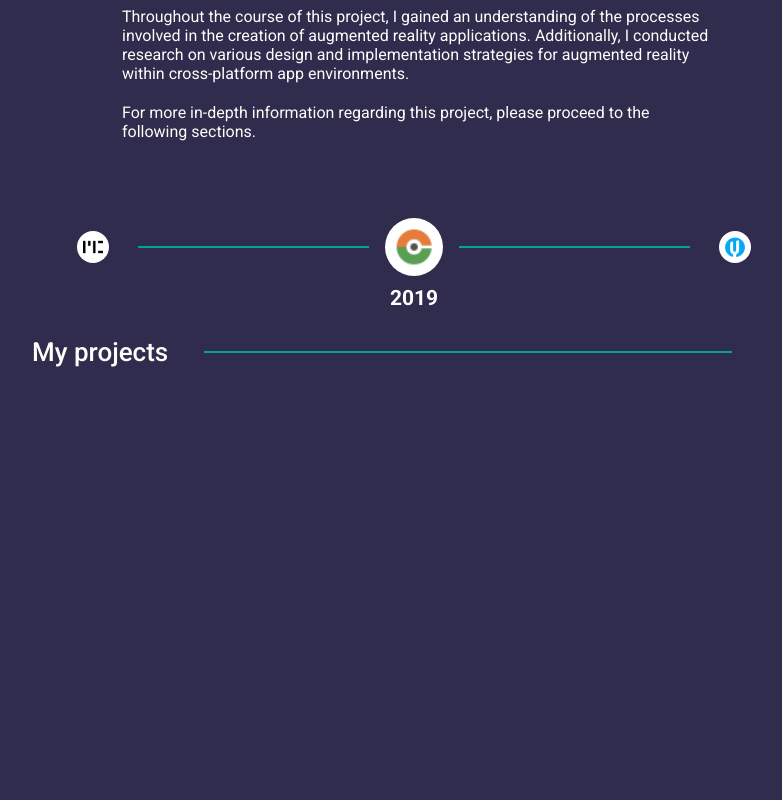
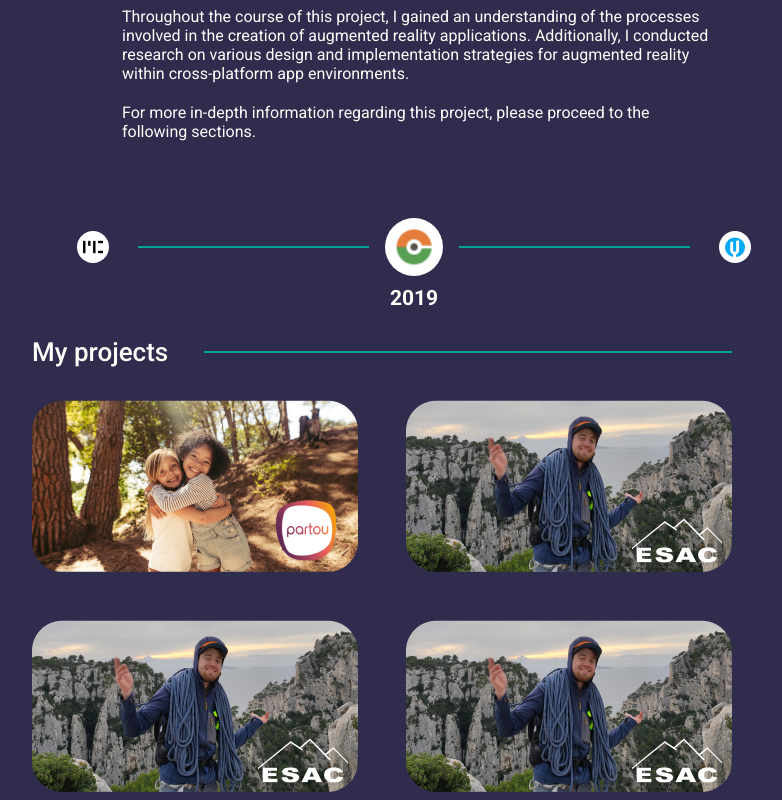
Before and after one commit to indiePeeters/portfolio, a Vue app in the folder web/: page / in a window 1280 px wide. Shown: the part 1712-2512 px from the top of the page, without its empty margins (258-1040 px from the left). Before the commit the page ends 2128 px from the top, so only its background shows below. Built offline with nearby package versions, Linux system fonts and the light colour scheme.

Commit message:
Added routing

```diff
--- a/web/src/App.vue
+++ b/web/src/App.vue
@@ -1,23 +1,9 @@
 <template>
   <div>
-    <div class="content">
-      <HomeHeader/>
-      <MySkills/>
-      <AboutMe/>
-      <MyExperience/>
-      <MyProjects/>
-      <RouterView />
-    </div>
+    <RouterView />
   </div>
 </template>
 
-<script setup lang="ts">
-import MySkills from '@/features/MySkills/MySkills.vue'
-import AboutMe from '@/features/AboutMe/AboutMe.vue'
-import MyExperience from '@/features/MyExperience/MyExperience.vue'
-import HomeHeader from '@/features/HomeHeader/HomeHeader.vue'
-import MyProjects from '@/features/MyProjects/MyProjects.vue';
-</script>
 
 <style lang="scss">
 @import '@/styles/index.scss';
@@ -28,24 +14,6 @@ body {
 </style>
 
 <style lang="scss" scoped>
-
-@media only screen and (max-width: 600px) {
-  .content {
-    padding-left: 16px;
-    padding-right: 16px;
-    width: calc(100% - 32px) !important
-  }
-}
-
-.content {
-  margin-left: auto;
-  margin-right: auto;
-  display: flex;
-  flex-direction: column;
-  row-gap: 40px;
-  max-width: 700px;
-  width: 100%;
-}
 
 header {
   line-height: 1.5;
--- a/web/src/features/MyExperience/ExperienceTimeline.vue
+++ b/web/src/features/MyExperience/ExperienceTimeline.vue
@@ -5,7 +5,7 @@
       <div class="timeline-icon" :class="{large: currentExperienceIndex == 0}" @click="onCurrentExperienceIndexChanged(0)">
         <img src="/assets/mapcreator.png" />
       </div>
-      <div class="timeline-year" :class="{hidden: currentExperienceIndex !== 0}">2019</div>
+      <div class="timeline-year" :class="{hidden: currentExperienceIndex !== 0}">2015</div>
     </div>
     <div class="line"></div>
 
@@ -51,7 +51,7 @@ export default defineComponent({
   },
   methods: {
     onCurrentExperienceIndexChanged(currentExperienceIndex : number) {
-      this.toggleSlideShow()
+      this.stopSlideShow()
       this.currentExperienceIndex = currentExperienceIndex
       this.$emit('onCurrentExperienceIndexChanged', currentExperienceIndex)
     },
@@ -67,13 +67,8 @@ export default defineComponent({
       }
       }, 5000);
     },
-    toggleSlideShow() {
-      if (this.isSlideShowEnabled) {
-        clearInterval(this.intervalId);
-      } else {
-        this.startSlideShow();
-      }
-      this.isSlideShowEnabled = !this.isSlideShowEnabled;
+    stopSlideShow() {
+      this.isSlideShowEnabled = false
     },
   }
 })
--- a/web/src/features/MyExperience/MyExperience.vue
+++ b/web/src/features/MyExperience/MyExperience.vue
@@ -63,7 +63,7 @@ export default defineComponent({
         roleTitle: globalTranslations.value.experience.titles.whyellowTitle,
         company: globalTranslations.value.experience.companies.whyellow,
         roleDescription: globalTranslations.value.experience.descriptions.whyellowDescription,
-        startYear: 2019,
+        startYear: 2015,
         endYear: NaN
       },
     ]
--- a/web/src/features/MyProjects/MyProjects.vue
+++ b/web/src/features/MyProjects/MyProjects.vue
@@ -4,10 +4,37 @@
         <div class="projects-title"><a id="my-projects">My projects</a></div>
         <div class="line"/>
     </div>
+    <div class="projects">
+      <img src="/assets/projects/partou/partou.png" @click="onProjectClicked('partou')"/>
+      <img src="/assets/projects/esac/esac.png" @click="onProjectClicked('skal')"/>
+      <img src="/assets/projects/esac/esac.png" @click="onProjectClicked('esac')"/>
+      <img src="/assets/projects/esac/esac.png"  @click="onProjectClicked('campervan')"/>
+    </div>
   </div>
 </template>
 
+<script lang="ts">
+import { ROUTES } from '@/router';
+import { defineComponent } from 'vue'
+export default defineComponent({
+  methods: {
+    onProjectClicked(projectName : string) : void {
+      this.$router.push({ name: ROUTES.project, params: { projectName } })
+    }
+  }
+})
+</script>
+
 <style lang="scss">
+
+.projects {
+  display: flex;
+  flex-direction: row;
+  flex-basis: calc(50% - 48px);
+  gap: 48px;
+  flex-wrap: wrap;
+}
+
 .projects-container {
   width: 100%;
   height: 100%;
--- a/web/src/features/MySkills/MySkills.vue
+++ b/web/src/features/MySkills/MySkills.vue
@@ -87,12 +87,11 @@ export default defineComponent({
     },
     startAutoScroll () {
       this.autoScrollEnabled = true;
-      this.autoScroll();
     },
     autoScroll() {
       if(this.skillsContainer && this.skillsContainer && this.autoScrollEnabled) {
-        this.skillsContainer.scrollBy(0, 2)
-        setTimeout(this.autoScroll, 50);
+        this.skillsContainer.scrollBy(0, 1.5)
+        setTimeout(this.autoScroll, 60);
       }
     }
   }
--- a/web/src/router/index.ts
+++ b/web/src/router/index.ts
@@ -1,22 +1,28 @@
 import { createRouter, createWebHistory } from 'vue-router'
-import HomeView from '../views/HomeView.vue'
+import HomeView from '@/views/HomeView.vue'
+import ProjectView from '@/views/ProjectView.vue'
+
+export const ROUTES = {
+  home: 'home',
+  project: 'project'
+}
+
 
 const router = createRouter({
   history: createWebHistory(import.meta.env.BASE_URL),
   routes: [
     {
       path: '/',
-      name: 'home',
+      name: ROUTES.home,
       component: HomeView
     },
     {
-      path: '/about',
-      name: 'about',
-      // route level code-splitting
-      // this generates a separate chunk (About.[hash].js) for this route
-      // which is lazy-loaded when the route is visited.
-      component: HomeView
-    }
+      path: '/projects/:projectName',
+      name: ROUTES.project,
+      component: ProjectView,
+      props: true, // This allows the route params to be passed as props to the component
+    },
+
   ]
 })
 
--- a/web/src/views/HomeView.vue
+++ b/web/src/views/HomeView.vue
@@ -1,8 +1,40 @@
+<template>
+  <main>
+    <div class="content">
+      <HomeHeader/>
+      <MySkills/>
+      <AboutMe/>
+      <MyExperience/>
+      <MyProjects/>
+    </div>
+  </main>
+</template>
+
 <script setup lang="ts">
-
+import MySkills from '@/features/MySkills/MySkills.vue'
+import AboutMe from '@/features/AboutMe/AboutMe.vue'
+import MyExperience from '@/features/MyExperience/MyExperience.vue'
+import HomeHeader from '@/features/HomeHeader/HomeHeader.vue'
+import MyProjects from '@/features/MyProjects/MyProjects.vue';
 </script>
 
-<template>
-  <main>
-  </main>
-</template>
+<style lang="scss">
+
+@media only screen and (max-width: 600px) {
+  .content {
+    padding-left: 16px;
+    padding-right: 16px;
+    width: calc(100% - 32px) !important
+  }
+}
+
+.content {
+  margin-left: auto;
+  margin-right: auto;
+  display: flex;
+  flex-direction: column;
+  row-gap: 40px;
+  max-width: 700px;
+  width: 100%;
+}
+</style>
--- /dev/null
+++ b/web/src/views/ProjectView.vue
@@ -0,0 +1,3 @@
+<template>
+    test
+</template>
```
Also changed, not shown: web/public/assets/projects/esac/esac.png (added), web/public/assets/projects/partou/partou.png (added).
